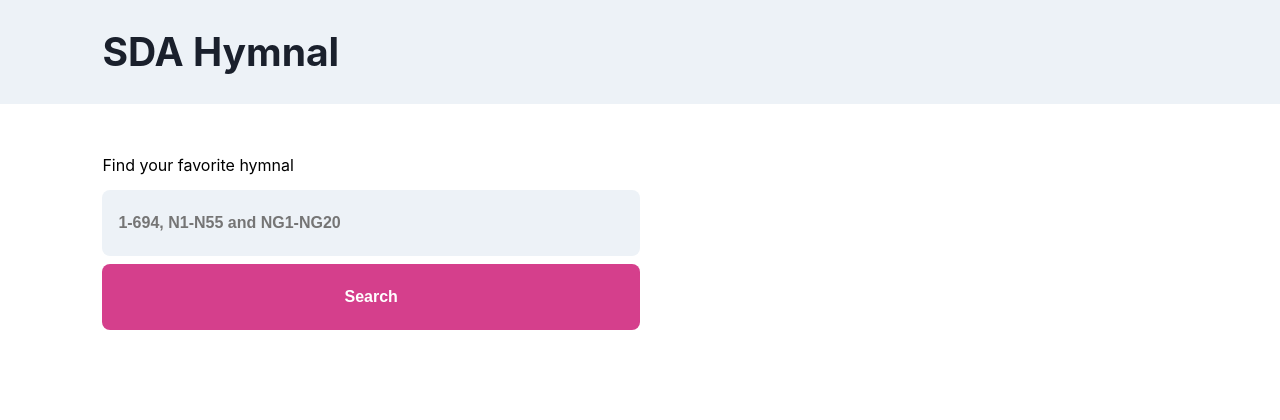
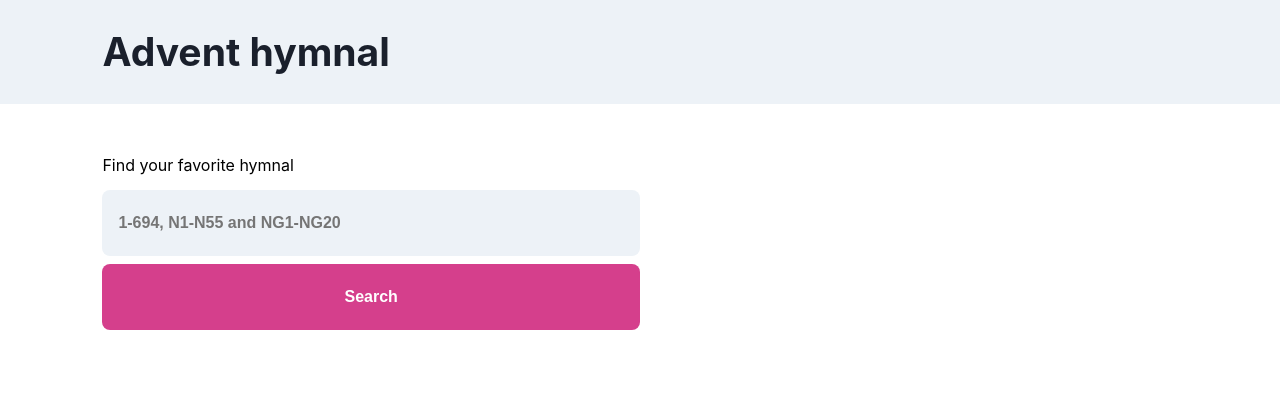
Before and after one commit to bbawuah/Hymn-songs, a Node server app: page / in a window 1280 px wide. Shown: the top 420 px of the page. Run offline with Node 20, Linux system fonts and the light colour scheme.

Commit message:
first commit

```diff
--- a/templates/views/index.hbs
+++ b/templates/views/index.hbs
@@ -8,12 +8,12 @@
   <meta http-equiv="X-UA-Compatible" content="ie=edge">
   <link rel="stylesheet" href="style.css">
   <link rel="shortcut icon" type="image/png" href="/img/favicon.ico"/>
-  <title>SDA Hymnal</title>
+  <title>Advent hymnal</title>
 </head>
 {{!-- This application is made by Brian Bawuah (www.brianbawuah.com) --}}
 <header>
   <a href="/">
-    <h1>SDA Hymnal</h1>
+    <h1>Advent hymnal</h1>
   </a>
 </header>
 
```
